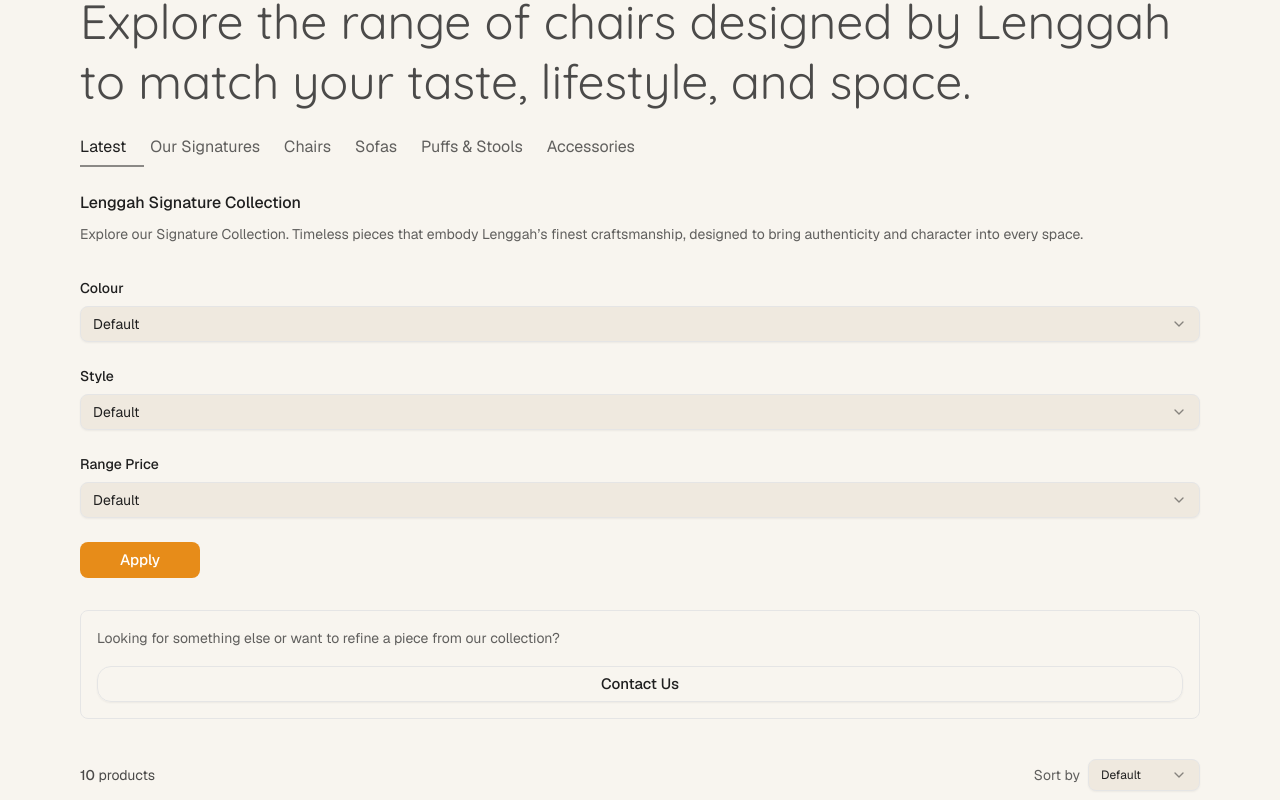
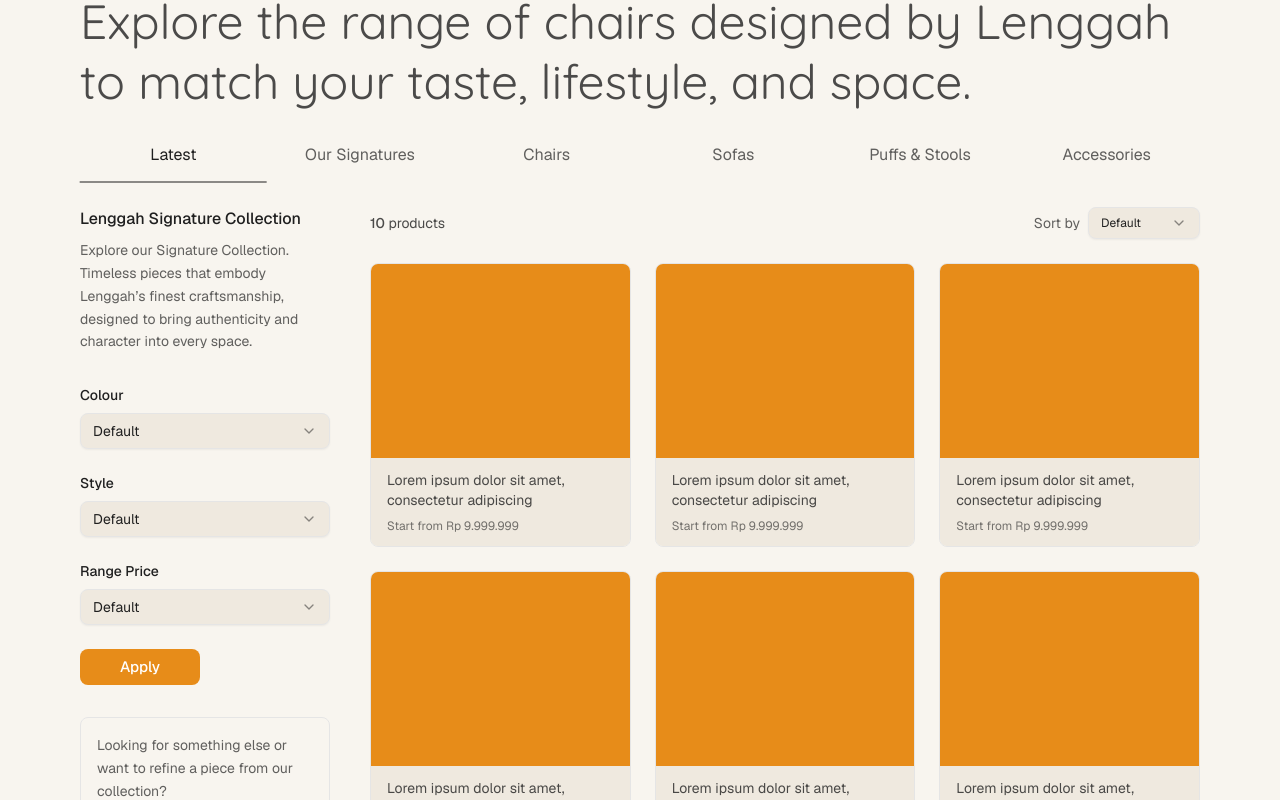
Before and after one commit to ArktikLabs/lenggah.com-v2, a Next.js app: page / in a window 1280 px wide. Shown: the part 720-1520 px from the top of the page. Built offline with nearby package versions, Linux system fonts and the light colour scheme.

Commit message:
WIP: Update listing positioning

```diff
--- a/components/listing-section.tsx
+++ b/components/listing-section.tsx
@@ -22,14 +22,20 @@ export function ListingSection() {
 
         {/* Category tabs */}
         <nav aria-label="Categories" className="mt-6 w-full">
-          <ul className="flex flex-wrap items-center gap-6 text-sm md:text-base text-brand-ink/70">
+          <ul className="flex w-full flex-wrap items-center text-sm md:text-base text-brand-ink/70">
             {categories.map((c, idx) => (
-              <li key={c} className="relative">
-                <a href="#" className={`hover:text-brand-ink ${idx === 0 ? "text-brand-ink" : ""}`}>
+              <li key={c} className="relative flex-1 min-w-0">
+                <a
+                  href="#"
+                  className={`block w-full px-2 py-2 text-center hover:text-brand-ink ${idx === 0 ? "text-brand-ink" : ""}`}
+                >
                   {c}
                 </a>
                 {idx === 0 && (
-                  <span aria-hidden="true" className="absolute -bottom-2 left-0 h-[2px] w-16 bg-brand-ink/50" />
+                  <span
+                    aria-hidden="true"
+                    className="pointer-events-none absolute -bottom-2 left-1/2 h-[2px] w-full -translate-x-1/2 bg-brand-ink/50"
+                  />
                 )}
               </li>
             ))}
@@ -37,9 +43,9 @@ export function ListingSection() {
         </nav>
 
         {/* Main content grid */}
-        <div className="mt-8 grid grid-cols-1 gap-10 md:grid-cols-[280px,1fr]">
+        <div className="mt-8 grid grid-cols-12 gap-10 md:grid-cols-[280px,1fr]">
           {/* Sidebar filters */}
-          <aside aria-label="Filters" className="space-y-8">
+          <aside aria-label="Filters" className="col-span-3 space-y-8">
             <div>
               <h3 className="text-base font-medium text-brand-ink">Lenggah Signature Collection</h3>
               <p className="mt-2 text-sm leading-relaxed text-brand-ink/70">
@@ -72,7 +78,7 @@ export function ListingSection() {
           </aside>
 
           {/* Products area */}
-          <div className="space-y-6">
+          <div className="col-span-9 space-y-6">
             {/* Top row */}
             <div className="flex items-center justify-between">
               <p className="text-sm text-brand-ink/80">
```
